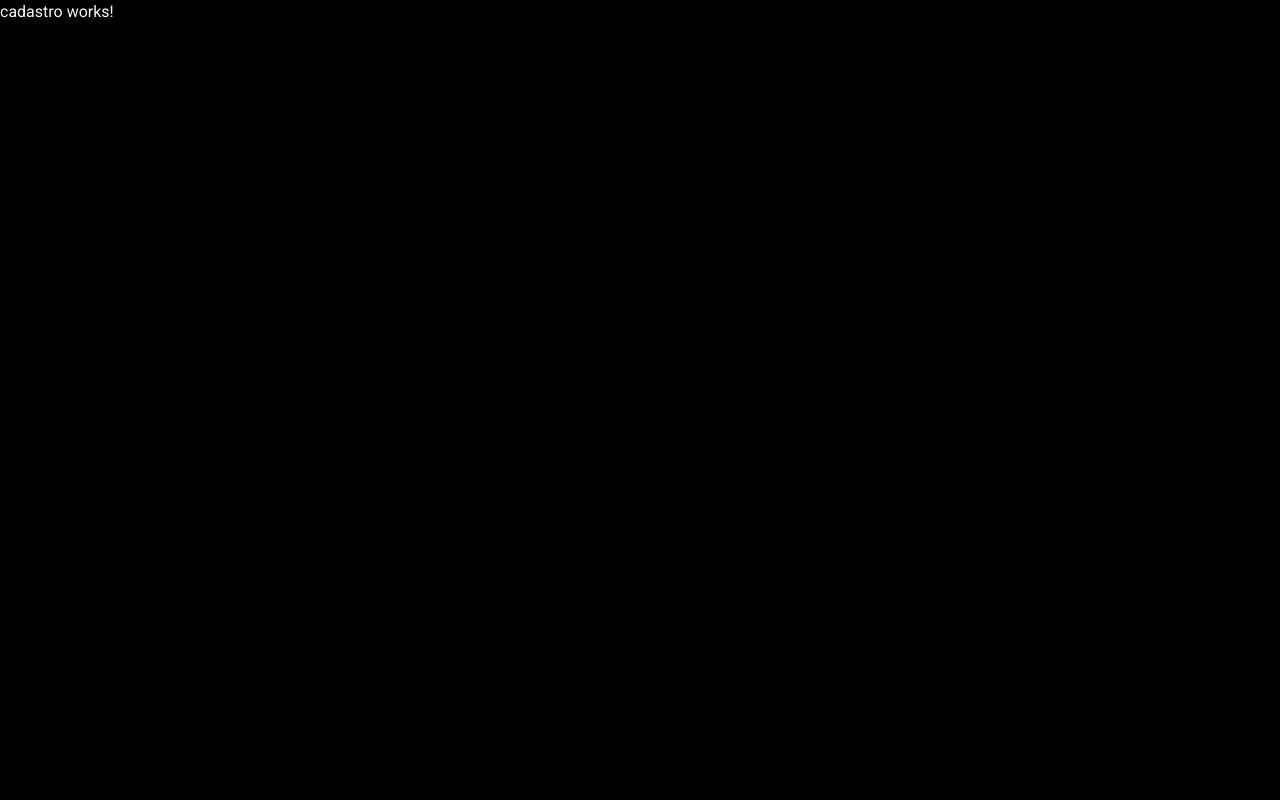
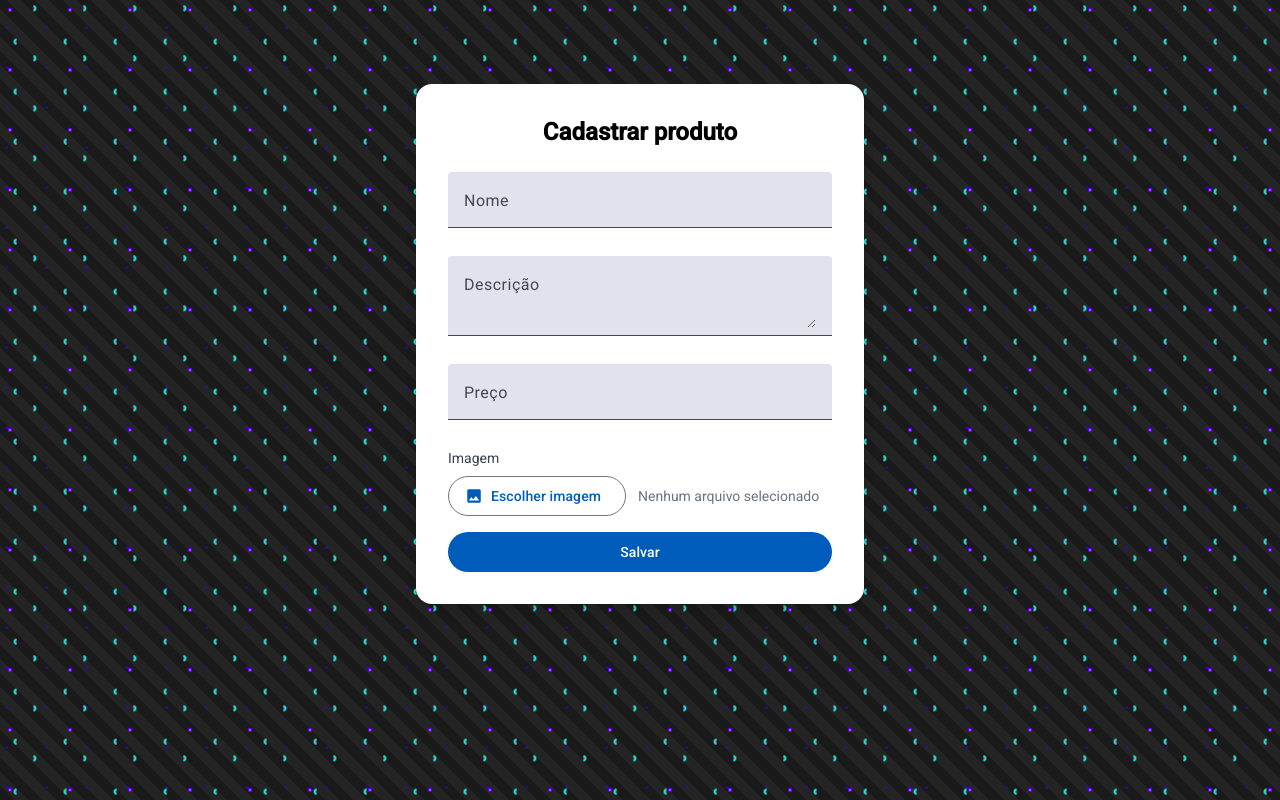
Before and after one commit to luiscarlo5/LPTS-CRUD-Produtos, an Angular app in the folder FRONTEND/project-lpts/: page /produtos/cadastro in a window 1280 px wide. Built offline with nearby package versions, Linux system fonts and the light colour scheme.

Commit message:
feat(FRONTEND): Criação da tela de cadastro baseado no Angular Material com background de uiverse. Tailwind foi utilizado para estilizações pontuais. Teste manual de envio de dados realizado com sucesso.

```diff
--- a/FRONTEND/project-lpts/src/app/produto/cadastro/cadastro.component.html
+++ b/FRONTEND/project-lpts/src/app/produto/cadastro/cadastro.component.html
@@ -1 +1,57 @@
-<p>cadastro works!</p>
+<div class="container w-full min-h-screen">
+<div class="max-w-md mx-auto mt-16 p-8 bg-white rounded-2xl shadow-lg flex flex-col gap-2">
+  <h2 class="text-2xl font-bold text-center mb-4">Cadastrar produto</h2>
+
+  <mat-form-field>
+    <mat-label>Nome</mat-label>
+    <input matInput [(ngModel)]="produto.name" name="name">
+  </mat-form-field>
+
+  <mat-form-field>
+    <mat-label>Descrição</mat-label>
+    <textarea matInput [(ngModel)]="produto.description" name="description"></textarea>
+  </mat-form-field>
+
+  <mat-form-field>
+    <mat-label>Preço</mat-label>
+    <input matInput type="number" [(ngModel)]="produto.price" name="price">
+  </mat-form-field>
+
+  <div class="flex flex-col gap-2 mb-2">
+    <label class="text-sm text-gray-700">Imagem</label>
+
+    <input
+      #fileInput
+      type="file"
+      accept="image/*"
+      (change)="onImagemSelecionada($event)"
+      class="hidden"
+    >
+
+    <div class="flex items-center gap-3">
+      <button type="button" mat-stroked-button (click)="fileInput.click()">
+        <mat-icon fontIcon="image"></mat-icon>
+        Escolher imagem
+      </button>
+
+      <span class="text-sm text-gray-500 truncate">
+        {{ imagemSelecionada?.name ?? 'Nenhum arquivo selecionado' }}
+      </span>
+    </div>
+
+    <div *ngIf="previewUrl" class="relative w-32 h-32">
+      <img [src]="previewUrl" alt="Pré-visualização" class="w-32 h-32 object-cover rounded-lg border border-gray-300">
+      <button
+        type="button"
+        mat-icon-button
+        (click)="removerImagem(fileInput)"
+        class="!absolute -top-2 -right-2 !bg-white !w-6 !h-6 !min-w-0 shadow"
+      >
+        <mat-icon fontIcon="close" class="!text-base"></mat-icon>
+      </button>
+    </div>
+  </div>
+
+  <button mat-flat-button color="primary" (click)="salvar()">Salvar</button>
+</div>
+</div>
--- a/FRONTEND/project-lpts/src/app/produto/cadastro/cadastro.component.scss
+++ b/FRONTEND/project-lpts/src/app/produto/cadastro/cadastro.component.scss
@@ -0,0 +1,75 @@
+:host {
+  display: block;
+}
+
+mat-form-field {
+  width: 100%;
+}
+
+//* From Uiverse.io by 1k24bytes */
+.container {
+  padding-top: 20px;
+  width: 100%;
+  height: 100vh;
+  background:
+    /* Diagonal slices */
+    radial-gradient(
+      circle at 100% 50%,
+      #ff00cc 0% 2%,
+      #00ffcc 3% 5%,
+      transparent 6%
+    ),
+    /* Offset dots */
+      radial-gradient(
+        circle at 0% 50%,
+        #ff00cc 0% 2%,
+        #00ffcc 3% 5%,
+        transparent 6%
+      ),
+    /* Wave-like pattern */
+      radial-gradient(ellipse at 50% 0%, #3300ff 0% 3%, transparent 4%) 10px
+      10px,
+    /* Scattered elements */
+      radial-gradient(
+        circle at 50% 50%,
+        #00ffcc 0% 1%,
+        #ff00cc 2% 3%,
+        #3300ff 4% 5%,
+        transparent 6%
+      )
+      20px 20px,
+    /* Background texture */
+      repeating-linear-gradient(
+        45deg,
+        #1a1a1a,
+        #1a1a1a 10px,
+        #242424 10px,
+        #242424 20px
+      );
+  background-size:
+    50px 50px,
+    50px 50px,
+    40px 40px,
+    60px 60px,
+    100% 100%;
+  animation: shift 15s linear infinite;
+}
+
+@keyframes shift {
+  0% {
+    background-position:
+      0 0,
+      0 0,
+      10px 10px,
+      20px 20px,
+      0 0;
+  }
+  100% {
+    background-position:
+      50px 50px,
+      -50px -50px,
+      60px 60px,
+      80px 80px,
+      0 0;
+  }
+}
--- a/FRONTEND/project-lpts/src/app/produto/cadastro/cadastro.component.ts
+++ b/FRONTEND/project-lpts/src/app/produto/cadastro/cadastro.component.ts
@@ -1,11 +1,55 @@
-import { Component } from '@angular/core';
+import { Component, OnDestroy } from '@angular/core';
+import { NgIf } from '@angular/common';
+import { FormsModule } from '@angular/forms';
+import { MatFormFieldModule } from '@angular/material/form-field';
+import { MatInputModule } from '@angular/material/input';
+import { MatButtonModule } from '@angular/material/button';
+import { MatIconModule } from '@angular/material/icon';
+import { Produto } from '../produto';
+import { ProdutoService } from '../produto.service';
 
 @Component({
   selector: 'app-cadastro',
-  imports: [],
+  imports: [NgIf, FormsModule, MatFormFieldModule, MatInputModule, MatButtonModule, MatIconModule],
   templateUrl: './cadastro.component.html',
   styleUrl: './cadastro.component.scss'
 })
-export class CadastroComponent {
+export class CadastroComponent implements OnDestroy {
 
+  produto: Produto = Produto.newProduto();
+  imagemSelecionada?: File;
+  previewUrl?: string;
+
+  constructor(private service: ProdutoService) { }
+
+  onImagemSelecionada(event: Event): void {
+    const input = event.target as HTMLInputElement;
+    this.definirImagem(input.files?.[0]);
+  }
+
+  removerImagem(fileInput: HTMLInputElement): void {
+    fileInput.value = '';
+    this.definirImagem(undefined);
+  }
+
+  private definirImagem(arquivo?: File): void {
+    if (this.previewUrl) {
+      URL.revokeObjectURL(this.previewUrl);
+    }
+    this.imagemSelecionada = arquivo;
+    this.previewUrl = arquivo ? URL.createObjectURL(arquivo) : undefined;
+  }
+
+  salvar(): void {
+    this.service.salvar(this.produto, this.imagemSelecionada).subscribe(() => {
+      this.produto = Produto.newProduto();
+      this.definirImagem(undefined);
+    });
+  }
+
+  ngOnDestroy(): void {
+    if (this.previewUrl) {
+      URL.revokeObjectURL(this.previewUrl);
+    }
+  }
 }
--- /dev/null
+++ b/FRONTEND/project-lpts/src/app/produto/produto.service.ts
@@ -0,0 +1,41 @@
+import { Injectable } from '@angular/core';
+import { HttpClient } from '@angular/common/http';
+import { Observable } from 'rxjs';
+import { Produto } from './produto';
+
+@Injectable({
+  providedIn: 'root'
+})
+export class ProdutoService {
+
+  private readonly apiUrl = 'http://localhost:3001/products';
+
+  constructor(private http: HttpClient) { }
+
+  salvar(produto: Produto, imagem?: File): Observable<Produto> {
+    const formData = new FormData();
+    formData.append('name', produto.name ?? '');
+    formData.append('description', produto.description ?? '');
+    formData.append('price', String(produto.price ?? ''));
+    if (imagem) {
+      formData.append('image', imagem);
+    }
+    return this.http.post<Produto>(this.apiUrl, formData);
+  }
+
+  listar(): Observable<Produto[]> {
+    return this.http.get<Produto[]>(this.apiUrl);
+  }
+
+  buscarPorId(id: string): Observable<Produto> {
+    return this.http.get<Produto>(`${this.apiUrl}/${id}`);
+  }
+
+  atualizar(id: string, produto: Partial<Produto>): Observable<Produto> {
+    return this.http.patch<Produto>(`${this.apiUrl}/${id}`, produto);
+  }
+
+  deletar(id: string): Observable<void> {
+    return this.http.delete<void>(`${this.apiUrl}/${id}`);
+  }
+}
--- /dev/null
+++ b/FRONTEND/project-lpts/src/app/produto/produto.ts
@@ -0,0 +1,12 @@
+export class Produto {
+    id?: string;
+    name?: string;
+    description?: string;
+    price?: number;
+    imagePath?: string;
+
+    static newProduto(){
+        const produto = new Produto();
+        return produto;
+    }
+}
```
